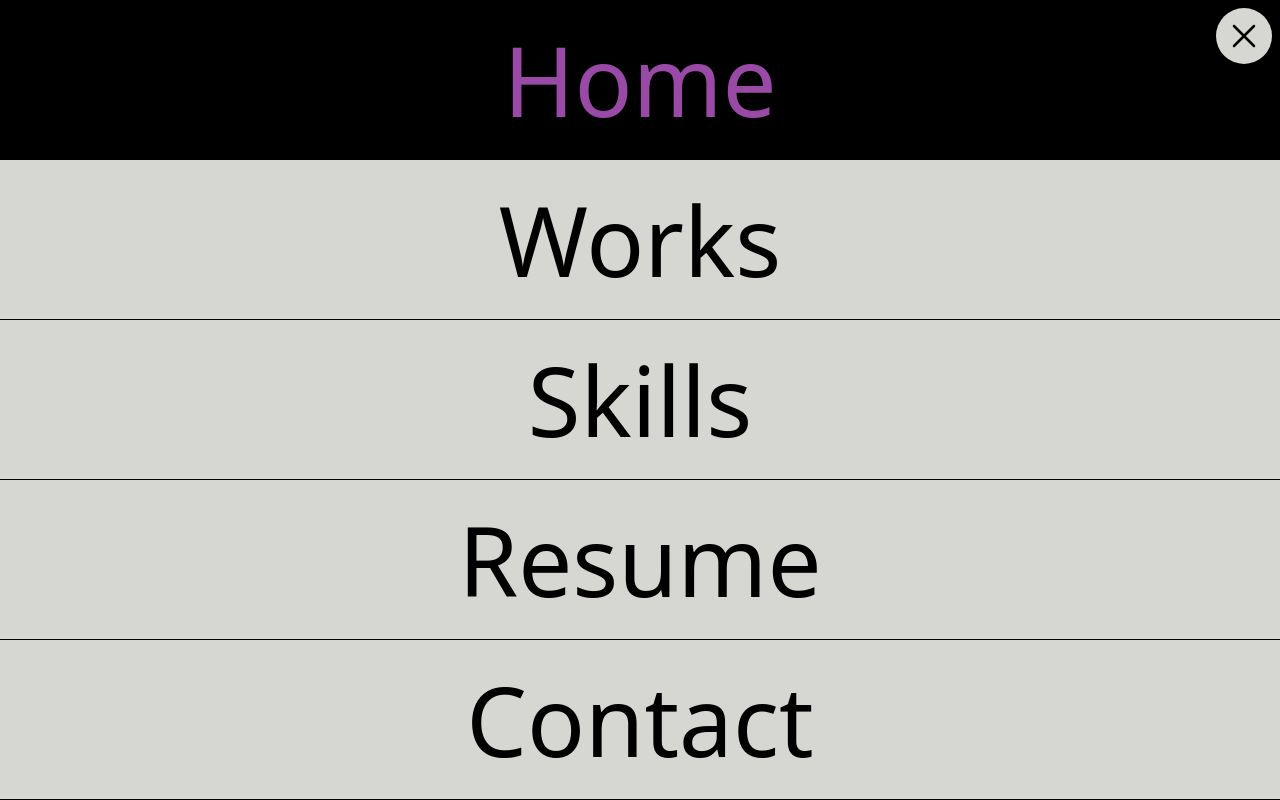
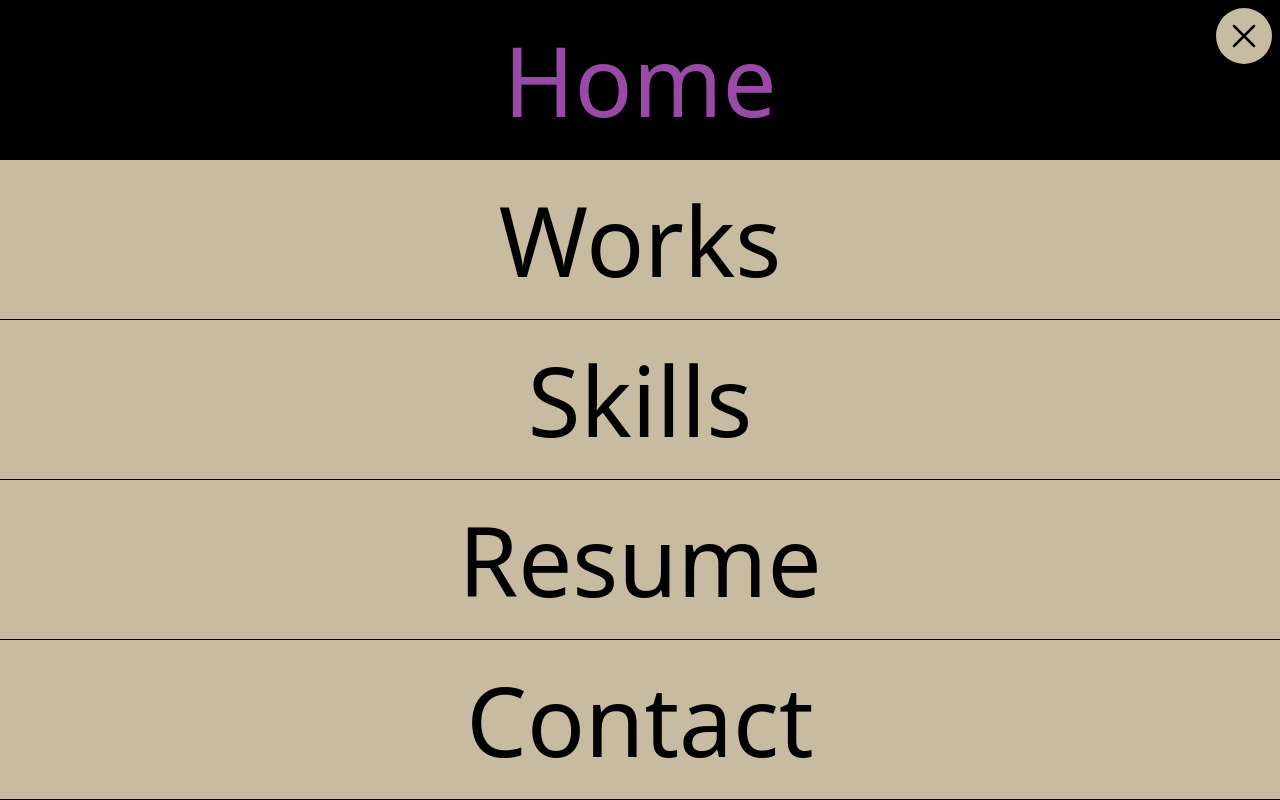
Before and after one commit to hossemedineali/portfolio, a Next.js app: page / in a window 1280 px wide. Both pictures are taken after a click on the button 1244 px from the left and 36 px from the top of the page. Built offline with nearby package versions, Linux system fonts and the light colour scheme.

Commit message:
changed the color palett again

```diff
--- a/src/components/header.tsx
+++ b/src/components/header.tsx
@@ -48,7 +48,7 @@ const Header: React.FC<{ toggleOpen: Cycle; isOpen: boolean }> = ({
         initial={{ y: "-100vh" }}
         animate={{ y: 0 }}
         transition={{ delay: 3, type: "spring", stiffness: 30 }}
-        className={`absolute top-2 right-2 z-20  h-14 w-14 rounded-full  hover:cursor-pointer p-2 ${isOpen?'bg-[#D6D6D2]':''}`}
+        className={`absolute top-2 right-2 z-20  h-14 w-14 rounded-full  hover:cursor-pointer p-2 ${isOpen?'bg-[#C7BCA1]':''}`}
         onClick={() => toggleOpen()}
       >
         {isOpen ? open : close}
--- a/src/components/sections/menu.tsx
+++ b/src/components/sections/menu.tsx
@@ -60,7 +60,7 @@ const Menu: React.FC<{ toggleOpen: Cycle; isOpen: boolean }> = ({
       <AnimatePresence initial={false}>
         {isOpen && (
           <motion.div
-            className="absolute top-0 bottom-0 left-0 right-0 bg-[#D6D6D2]"
+            className="absolute top-0 bottom-0 left-0 right-0 bg-[#C7BCA1]"
             variants={menu}
             initial="hidden"
             animate="visible"
@@ -76,7 +76,7 @@ const Menu: React.FC<{ toggleOpen: Cycle; isOpen: boolean }> = ({
         className=" absolute top-0 left-0 bottom-0 right-0"
       >
         {list.map((skil,index)=>{
-                return <motion.div initial={{x:'-100vw'}} animate={{x:'0'}} exit={{x:'-100vw'}} transition={{delay:1,duration:1}}  key={index} className="hover:bg-black hover:text-[#994AA6] h-1/5 border-b-[1px] border-b-black flex justify-center items-center text-6xl md:text-8xl ">
+                return <motion.div initial={{x:'-100vw'}} animate={{x:'0'}} exit={{x:'-100vw'}} transition={{delay:1,duration:1}}  key={index} className="hover:bg-black transition-colors duration-300 ease-linear hover:text-[#994AA6] h-1/5 border-b-[1px] border-b-black flex justify-center items-center text-6xl md:text-8xl ">
                     {skil}
                 </motion.div>
             })}
--- a/src/components/sections/section1.tsx
+++ b/src/components/sections/section1.tsx
@@ -3,6 +3,9 @@ import { motion } from "framer-motion";
 import { setMaxIdleHTTPParsers } from "http";
 
 const Section1 = () => {
+
+
+
   return (
     <div className=" mt-10 flex   flex-col items-center  md:flex-row md:justify-evenly   ">
       <div className="md:max-w-1/2  mb-10 md:mb-0">
@@ -12,7 +15,7 @@ const Section1 = () => {
         initial={{ opacity: 0, y: 20 }}
         animate={{ opacity: 1, y: 0 }}
         transition={{ delay: 2, duration: 1 }}
-        className="shadow-4xl shadow-white h-64 w-[320px] rounded-2xl border-2 bg-[#D6D6D2] px-10 pt-5 text-2xl"
+        className="shadow-4xl shadow-white font-bold py-2 w-[320px] rounded-2xl border-2 bg-[#C7BCA1] px-10 pt-5 text-3xl"
       >
         <p className="text-Cviolet">
           While <span>(</span> <span className="text-Cblue">alive</span>{" "}
--- a/tailwind.config.cjs
+++ b/tailwind.config.cjs
@@ -12,7 +12,7 @@ module.exports = {
       current: "currentColor",
       white:'#fff',
       black:'#000',
-      Cviolet: "#9212c4",
+      Cviolet: "#994AA6",
       Cyellow: "#596606",
       Cblue: "#06529e",
     },
```
